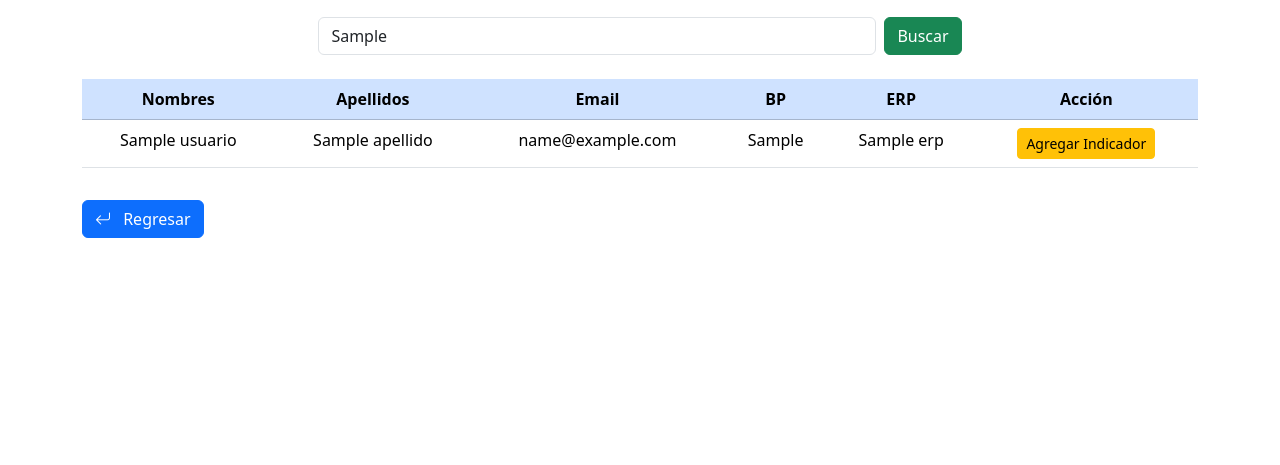
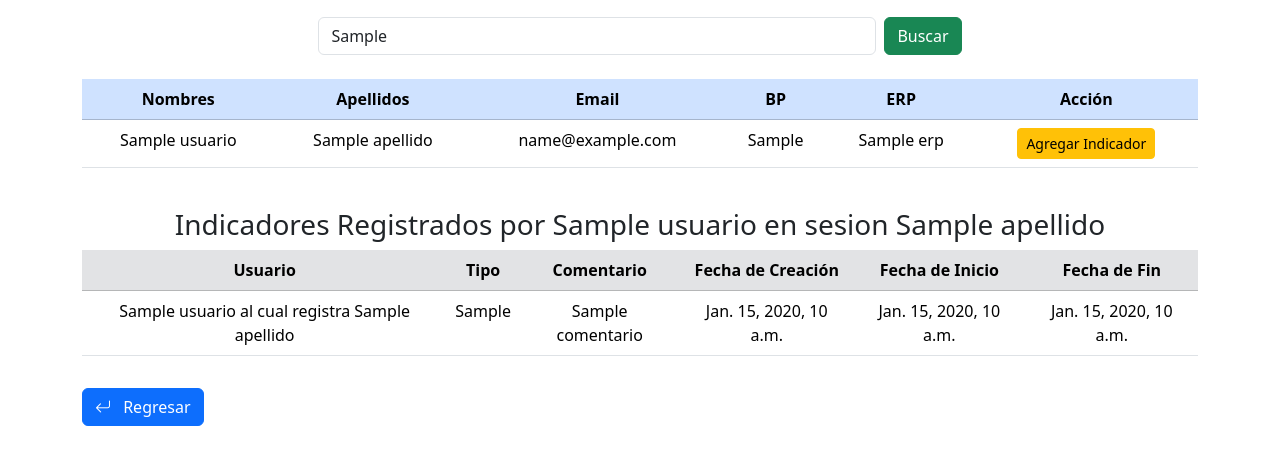
Before and after one commit to RicardoVaca109/SwissportEmsaWebApp, a Django app: template indicadores/templates/buscar_usuario_agregar_indicadores.html in a window 1280 px wide. Shown: the part 273-738 px from the top of the page. Run offline with Django 5.2, Linux system fonts and the light colour scheme; the template is opened without the code that fills it: most values are stand-ins (such as "Sample title", 1, 10 or a date in 2020).

Commit message:
Se agrega la tabla donde se encuentran los registros realizados por el usuario iniciado sesión

```diff
--- a/indicadores/templates/buscar_usuario_agregar_indicadores.html
+++ b/indicadores/templates/buscar_usuario_agregar_indicadores.html
@@ -56,6 +56,40 @@
   <p class="text-center">No se encontraron usuarios.</p>
   {% endif %}
 </div>
+
+<!-- Tabla de indicadores registrados por el usuario en sesión -->
+{% if indicadores_usuario %}
+<h3 class="text-center mt-4">Indicadores Registrados por  {{ usuario_en_sesion.nombre }} {{ usuario_en_sesion.apellido }} </h3>
+<div class="table-responsive">
+  <table class="table table-hover">
+    <thead class="table-secondary text-center">
+      <tr>
+        <th>Usuario</th>
+        <th>Tipo</th>
+        <th>Comentario</th>
+        <th>Fecha de Creación</th>
+        <th>Fecha de Inicio</th>
+        <th>Fecha de Fin</th>
+      </tr>
+    </thead>
+    <tbody>
+      {% for indicador in indicadores_usuario %}
+      <tr class="text-center">
+        <td>{{ indicador.usuario_al_cual_registra.nombre }} {{ indicador.usuario_al_cual_registra.apellido }}</td>
+        <td>{{ indicador.tipo_indicador }}</td>
+        <td>{{ indicador.comentario }}</td>
+        <td>{{ indicador.fecha_creacion }}</td>
+        <td>{{indicador.fecha_inicio}}</td>
+        <td>{{indicador.fecha_fin}}</td>
+      </tr>
+      {% endfor %}
+    </tbody>
+  </table>
+</div>
+{% else %}
+<p class="text-center text-muted">No has registrado indicadores aún.</p>
+{% endif %}
+
 <!-- Botón para regresar -->
 <div class="d-flex justify-content-start mt-3">
   <a href="{% url 'dashboard_rol_ojt' %}" class="btn btn-primary">
```
